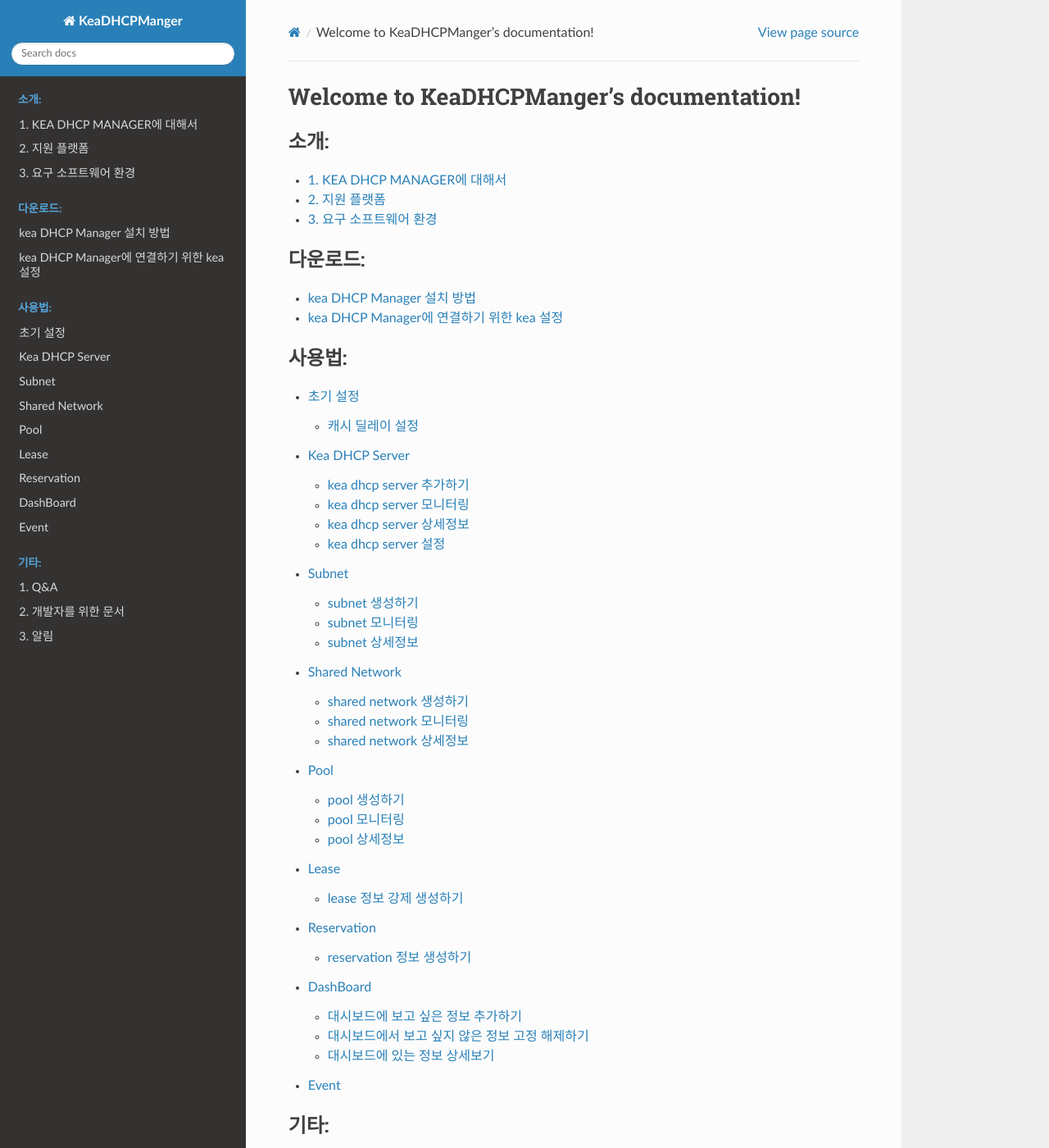
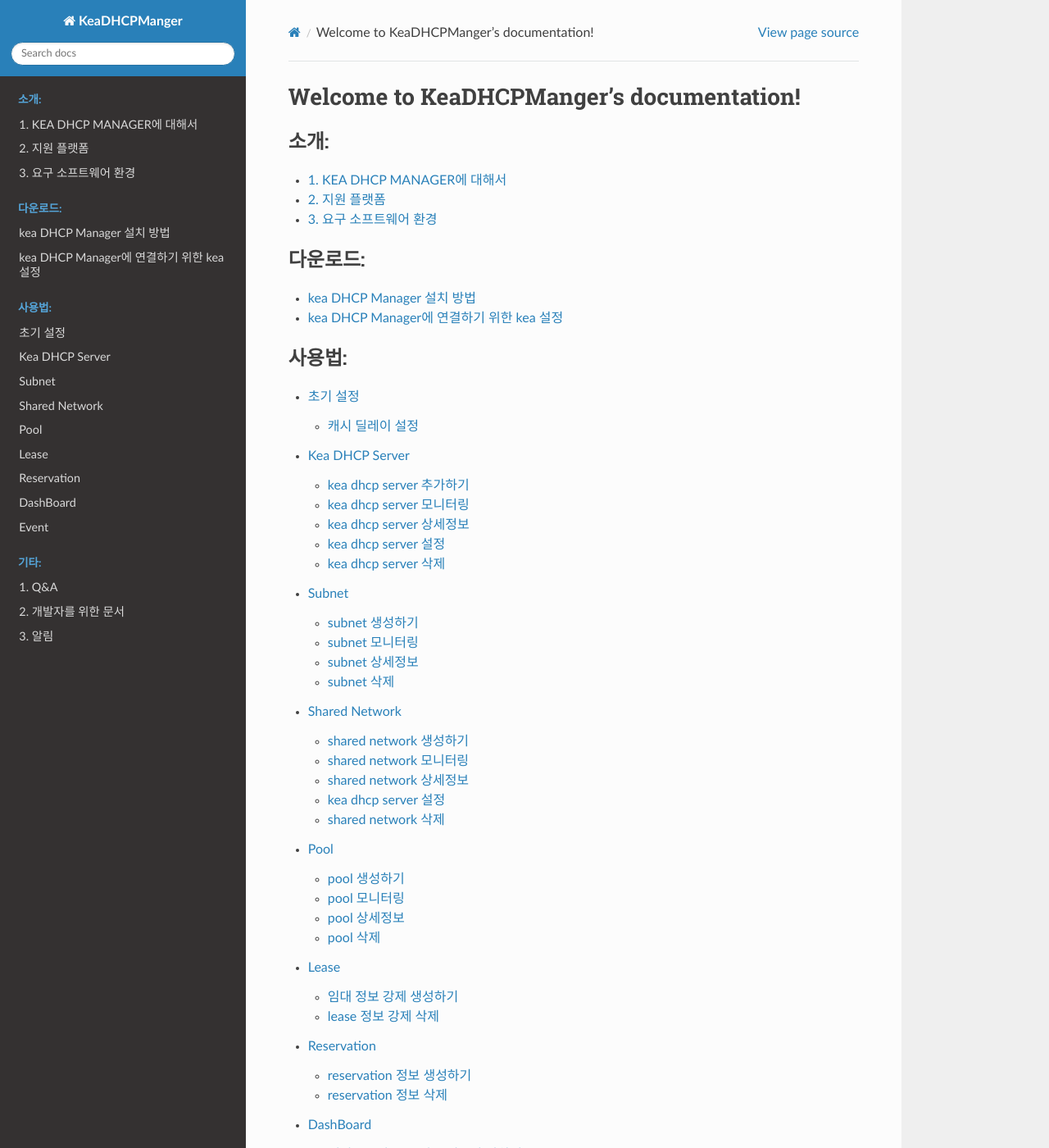
Before and after one commit to neneong/keaDHCPManager, a Sphinx documentation site: the page built from source/index.rst, in a window 1280 px wide and 1400 px high. Shown: the whole window at 82% size. Built offline with Sphinx 7.4.7 and the Read the Docs theme 2.0.0, drawn with Linux system fonts in a browser that asks for light colours.

Commit message:
요소 삭제 설명

```diff
--- a/source/사용법/contents_kea_server.md
+++ b/source/사용법/contents_kea_server.md
@@ -24,6 +24,7 @@
 
 kea dhcp server 설정
 -------------------
+kea dhcp server의 설정은 설정하고자 하는 kea dhcp server의 상세페이지에서 가능하다.
 kea dhcp server의 설정은 대부분 DHCP4 서버와 DHCP6 서버의 설정을 따로 관리한다.
 
 ### 임대 정보 데이터베이스 설정
@@ -43,3 +44,8 @@
 DHCP6 서버의 IP 할당 전략은 FLQ를 사용할 수 없다.
 
 DHCP6 서버의 IP 할당 전략으로 FLQ를 사용할 수 없는 자세한 이유는 [kea 공식문서](https://kea.readthedocs.io/en/kea-2.4.0/arm/dhcp6-srv.html#free-lease-queue-allocator-prefix-delegation-only)를 참고하십시오.
+
+kea dhcp server 삭제
+-------------------
+kea dhcp server 상세페이지의 Settings 마지막에 있는 **DELETE THIS SERVER**를 이용하여 kea dhcp server를 kea dhcp manager에서 삭제할 수 있다.
+kea dhcp server 등록 삭제시 작동 중인 kea dhcp server는 그대로 작동하며, 서버 이름 이외의 설정 값은 kea dhcp server 설정파일에 모두 저장되어 있고 kea manager에서만 삭제된다.
--- a/source/사용법/contents_lease.md
+++ b/source/사용법/contents_lease.md
@@ -3,7 +3,7 @@
     url: /lease#Lease
 네비게이션 바에서 **lease**을 클릭해 lease 페이지의 Lease탭을 열 수 있다.
 
-lease 정보 강제 생성하기
+임대 정보 강제 생성하기
 --------------------
 ![사진을 불러올 수 없습니다.](https://github.com/neneong/keaDHCPManager/blob/main/source/_static/%E1%84%89%E1%85%B3%E1%84%8F%E1%85%B3%E1%84%85%E1%85%B5%E1%86%AB%E1%84%89%E1%85%A3%E1%86%BA%202023-11-08%2010.59.38.png?raw=true)
 
@@ -13,3 +13,7 @@
 원하는 정보를 입력한 후 **Submit**버튼을 클릭하여 lease를 강제 생성할 수 있다.
 
 pool의 상세페이지에서 **Add Lease**버튼을 클릭하여 미리 일부 정보가 선택되어 있는 상태로 Lease 생성이 가능하다.
+
+lease 정보 강제 삭제
+-------------------
+임대 정보 테이블에서 삭제를 원하는 임대 정보의 **DELETE**버튼을 클릭하여 임대정보를 강제로 삭제할 수 있다.
--- a/source/사용법/contents_pool.md
+++ b/source/사용법/contents_pool.md
@@ -25,3 +25,8 @@
 ![사진을 불러올 수 없습니다.](https://github.com/neneong/keaDHCPManager/blob/main/source/_static/%E1%84%89%E1%85%B3%E1%84%8F%E1%85%B3%E1%84%85%E1%85%B5%E1%86%AB%E1%84%89%E1%85%A3%E1%86%BA%202023-11-08%2010.39.16.png?raw=true)
 pool페이지에서 pool 주소를 클릭하여 상세 페이지를 열 수 있다.
 pool의 상세페이지에선 pool의 범위나 설정을 수정하거나, reservation 정보를 추가, lease 정보를 강제 삽입, pool을 삭제할 수 있다.
+
+pool 삭제
+-------------------
+pool 상세페이지의 Settings 마지막에 있는 **DELETE THIS POOL**를 이용하여 pool을 삭제할 수 있다.
+pool 삭제시 삭제한 pool에 등록 되어 있는 임대 정보가 삭제될 수 있으며
--- a/source/사용법/contents_reservation.md
+++ b/source/사용법/contents_reservation.md
@@ -13,3 +13,7 @@
 원하는 정보를 입력한 후 **Submit**버튼을 클릭하여 reservation을 생성할 수 있다.
 
 subnet과 pool의 상세페이지에서 **Add Reservation**버튼을 클릭하여 미리 일부 정보가 선택되어 있는 상태로 Reservation 생성이 가능하다.
+
+reservation 정보 삭제
+-------------------
+예약 테이블에서 삭제를 원하는 예약의 **DELETE**버튼을 클릭하여 예약 정보를 삭제할 수 있다.
--- a/source/사용법/contents_shared_network.md
+++ b/source/사용법/contents_shared_network.md
@@ -23,3 +23,14 @@
 ![사진을 불러올 수 없습니다.](https://github.com/neneong/keaDHCPManager/blob/main/source/_static/%E1%84%89%E1%85%B3%E1%84%8F%E1%85%B3%E1%84%85%E1%85%B5%E1%86%AB%E1%84%89%E1%85%A3%E1%86%BA%202023-11-07%2017.30.33.png?raw=true)
 shared network페이지에서 shared network 주소를 클릭하여 상세 페이지를 열 수 있다.
 shared network의 상세페이지에선 shared network의 설정을 수정하거나, subnet 정보를 생성, 다른 subnet을 해당 shared network에 포함 시킬 수 있고 shared network를 삭제할 수 있다.
+
+kea dhcp server 설정
+-------------------
+### IP 할당 전략
+kea server 상세 페이지에서 **DHCP4 IP 할당 전략** 또는 **DHCP6 IP 할당 전략**을 이용하여 **다음에 생성될** 하위 shared network와 subnet의 ip 할당 전략을 변경할 수 있다.
+DHCP4 IP 할당 전략 또는 DHCP6 IP 할당 전략의 **콤보 박스**에서 원하는 할당 전략을 선택하고 **update**버튼을 눌러 할당 전략을 변경할 수 있다.
+
+shared network 삭제
+-------------------
+shared network 상세페이지의 Settings 마지막에 있는 **DELETE THIS SHARED NETWORK**를 이용하여 shared network을 삭제할 수 있다.
+shared network 삭제시 삭제한 shared network에 등록 되어 있는 subnet이 삭제된다.
--- a/source/사용법/contents_subnet.md
+++ b/source/사용법/contents_subnet.md
@@ -25,3 +25,8 @@
 ![사진을 불러올 수 없습니다.](https://github.com/neneong/keaDHCPManager/blob/main/source/_static/%E1%84%89%E1%85%B3%E1%84%8F%E1%85%B3%E1%84%85%E1%85%B5%E1%86%AB%E1%84%89%E1%85%A3%E1%86%BA%202023-11-07%2016.54.59.png?raw=true)
 subnet페이지에서 subnet 주소를 클릭하여 상세 페이지를 열 수 있다.
 subnet의 상세페이지에선 subnet의 설정을 수정하거나, pool이나 reservation 정보를 추가, subnet을 삭제할 수 있다.
+
+subnet 삭제
+-------------------
+subnet 상세페이지의 Settings 마지막에 있는 **DELETE THIS SUBNET**를 이용하여 subnet을 삭제할 수 있다.
+subnet 삭제시 삭제한 subnet에 등록 되어 있는 pool이 삭제된다.
```
Also changed, not shown: source/_static/스크린샷 2023-11-09 16.45.47.png (added).
